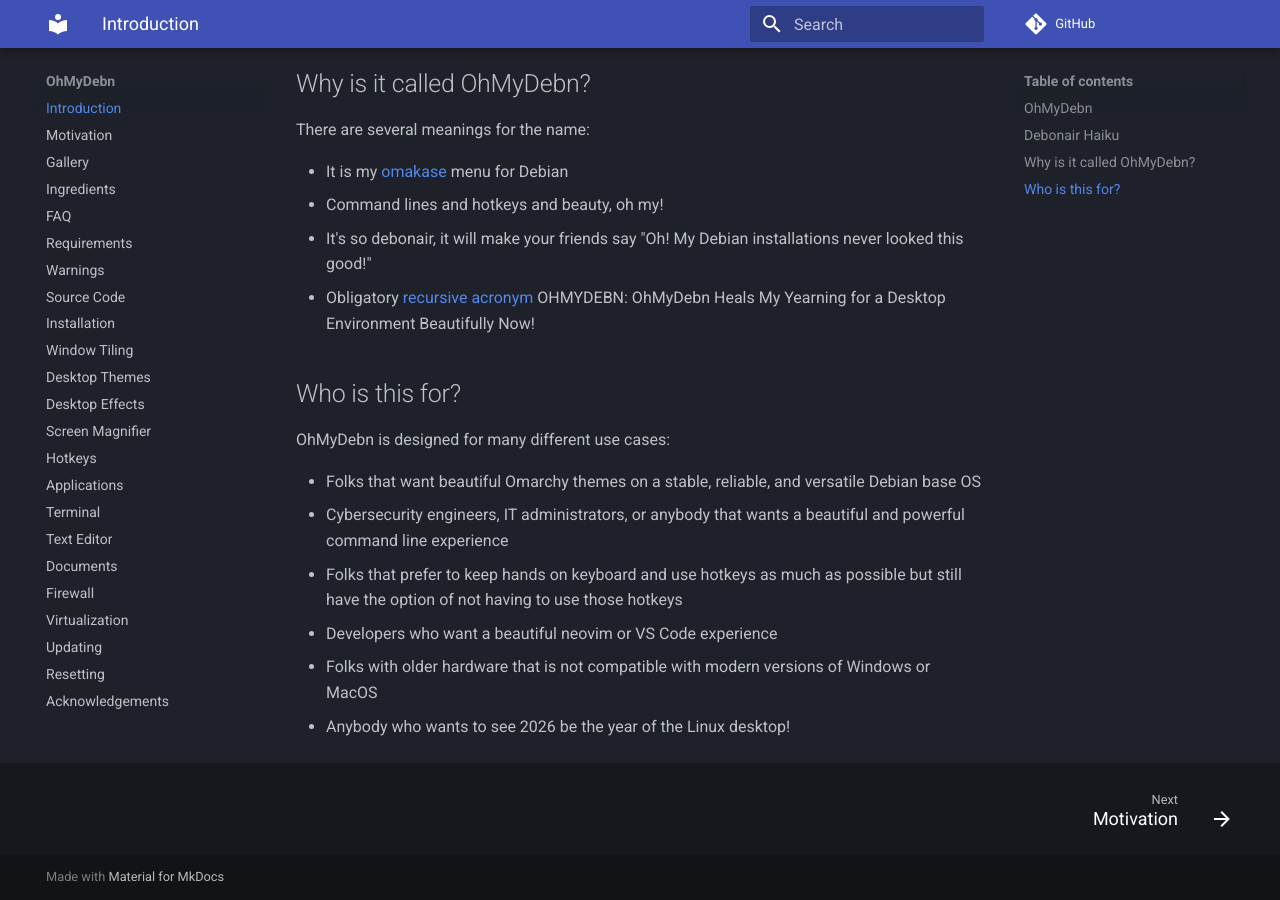
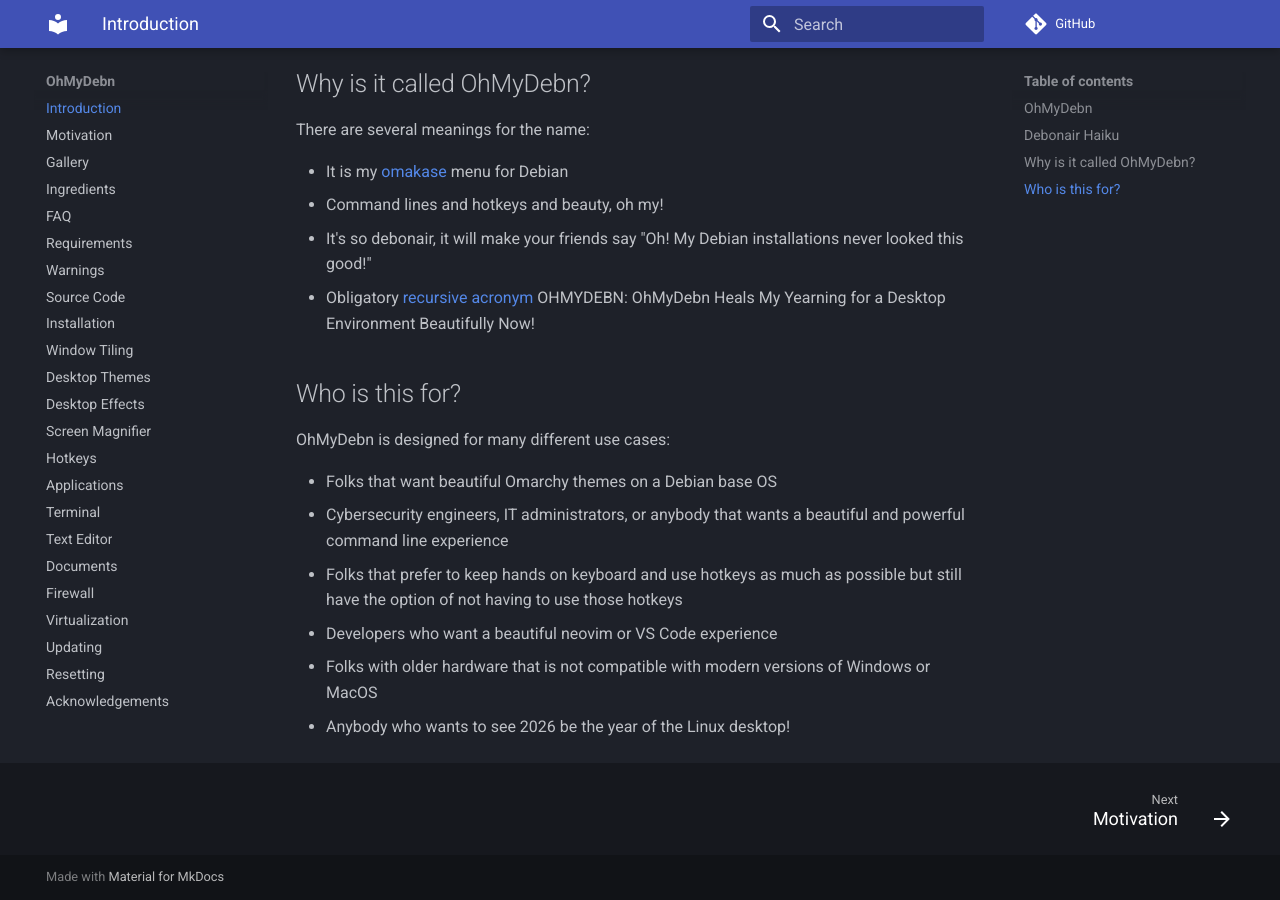
Before and after one commit to dougburks/ohmydebn-docs, an MkDocs documentation site: the page built from docs/index.md, in a window 1280 px wide and 900 px high, scrolled down 845 px. Built offline with MkDocs 1.6.1 and Material for MkDocs 9.7.7, drawn with Linux system fonts in a browser that asks for light colours; comment, search, counter and statistics services are not loaded.

Commit message:
update index.md

```diff
--- a/docs/index.md
+++ b/docs/index.md
@@ -24,7 +24,7 @@
 
 OhMyDebn is designed for many different use cases:
 
-- Folks that want beautiful Omarchy themes on a stable, reliable, and versatile Debian base OS
+- Folks that want beautiful Omarchy themes on a Debian base OS
 - Cybersecurity engineers, IT administrators, or anybody that wants a beautiful and powerful command line experience
 - Folks that prefer to keep hands on keyboard and use hotkeys as much as possible but still have the option of not having to use those hotkeys
 - Developers who want a beautiful neovim or VS Code experience
```
